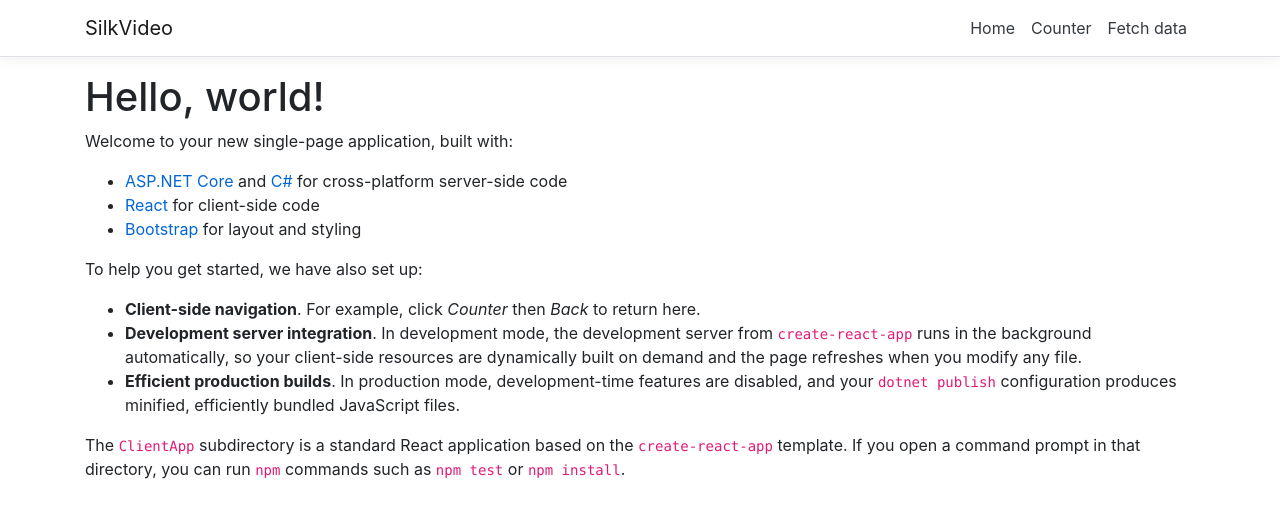
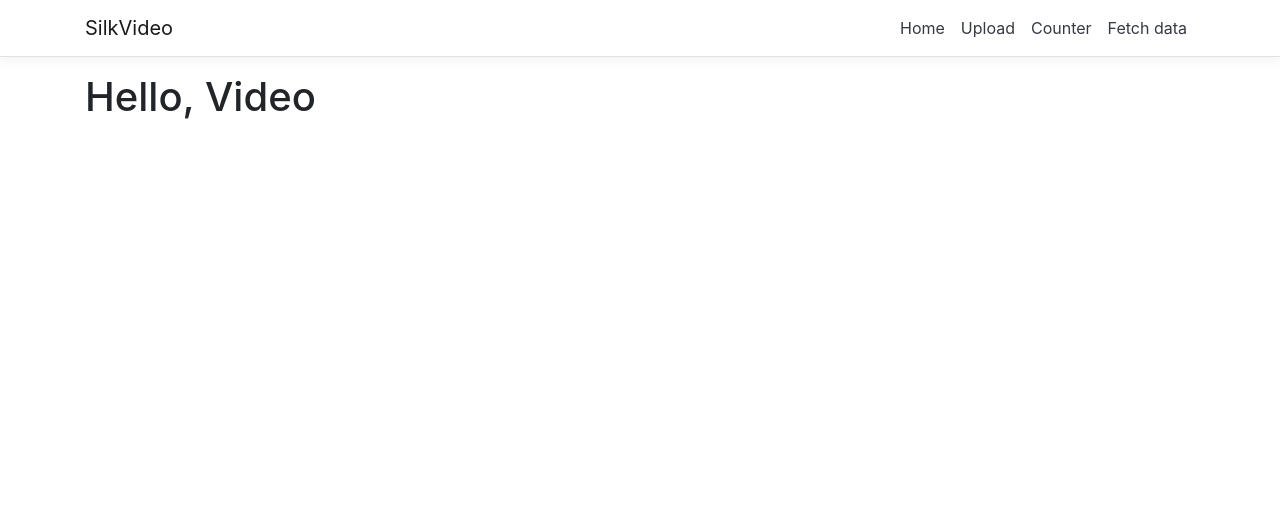
Before and after one commit to szkript/Streamistic, a React (Create React App) app in the folder SilkVideo/ClientApp/: page / in a window 1280 px wide. Shown: the top 518 px of the page. Built offline with nearby package versions, Linux system fonts and the light colour scheme.

Commit message:
upload page added into menu items

```diff
--- a/SilkVideo/ClientApp/src/App.js
+++ b/SilkVideo/ClientApp/src/App.js
@@ -4,18 +4,20 @@ import { Layout } from './components/Layout';
 import { Home } from './components/Home';
 import { FetchData } from './components/FetchData';
 import { Counter } from './components/Counter';
+import { Upload } from './components/Upload';
 
 import './custom.css'
 
 export default class App extends Component {
     static displayName = App.name;
 
-  render () {
+    render() {
         return (
             <Layout>
                 <Route exact path='/' component={Home} />
                 <Route path='/counter' component={Counter} />
                 <Route path='/fetch-data' component={FetchData} />
+                <Route path='/upload' component={Upload} />
             </Layout>
         );
     }
--- a/SilkVideo/ClientApp/src/components/Home.js
+++ b/SilkVideo/ClientApp/src/components/Home.js
@@ -6,20 +6,8 @@ export class Home extends Component {
   render () {
     return (
       <div>
-        <h1>Hello, world!</h1>
-        <p>Welcome to your new single-page application, built with:</p>
-        <ul>
-          <li><a href='https://get.asp.net/'>ASP.NET Core</a> and <a href='https://msdn.microsoft.com/en-us/library/67ef8sbd.aspx'>C#</a> for cross-platform server-side code</li>
-          <li><a href='https://facebook.github.io/react/'>React</a> for client-side code</li>
-          <li><a href='http://getbootstrap.com/'>Bootstrap</a> for layout and styling</li>
-        </ul>
-        <p>To help you get started, we have also set up:</p>
-        <ul>
-          <li><strong>Client-side navigation</strong>. For example, click <em>Counter</em> then <em>Back</em> to return here.</li>
-          <li><strong>Development server integration</strong>. In development mode, the development server from <code>create-react-app</code> runs in the background automatically, so your client-side resources are dynamically built on demand and the page refreshes when you modify any file.</li>
-          <li><strong>Efficient production builds</strong>. In production mode, development-time features are disabled, and your <code>dotnet publish</code> configuration produces minified, efficiently bundled JavaScript files.</li>
-        </ul>
-        <p>The <code>ClientApp</code> subdirectory is a standard React application based on the <code>create-react-app</code> template. If you open a command prompt in that directory, you can run <code>npm</code> commands such as <code>npm test</code> or <code>npm install</code>.</p>
+        <h1>Hello, Video</h1>
+
       </div>
     );
   }
--- a/SilkVideo/ClientApp/src/components/NavMenu.js
+++ b/SilkVideo/ClientApp/src/components/NavMenu.js
@@ -6,7 +6,7 @@ import './NavMenu.css';
 export class NavMenu extends Component {
     static displayName = NavMenu.name;
 
-  constructor (props) {
+    constructor(props) {
         super(props);
 
         this.toggleNavbar = this.toggleNavbar.bind(this);
@@ -15,13 +15,13 @@ export class NavMenu extends Component {
         };
     }
 
-  toggleNavbar () {
+    toggleNavbar() {
         this.setState({
             collapsed: !this.state.collapsed
         });
     }
 
-  render () {
+    render() {
         return (
             <header>
                 <Navbar className="navbar-expand-sm navbar-toggleable-sm ng-white border-bottom box-shadow mb-3" light>
@@ -32,6 +32,9 @@ export class NavMenu extends Component {
                             <ul className="navbar-nav flex-grow">
                                 <NavItem>
                                     <NavLink tag={Link} className="text-dark" to="/">Home</NavLink>
+                                </NavItem>
+                                <NavItem>
+                                    <NavLink tag={Link} className="text-dark" to="/uploader">Upload</NavLink>
                                 </NavItem>
                                 <NavItem>
                                     <NavLink tag={Link} className="text-dark" to="/counter">Counter</NavLink>
--- /dev/null
+++ b/SilkVideo/ClientApp/src/components/Upload.js
@@ -0,0 +1,31 @@
+import React, { Component } from 'react';
+
+export class Upload extends Component {
+  static displayName = Upload.name;
+
+  constructor(props) {
+    super(props);
+    this.state = { currentCount: 0 };
+    this.incrementCounter = this.incrementCounter.bind(this);
+  }
+
+  incrementCounter() {
+    this.setState({
+      currentCount: this.state.currentCount + 1
+    });
+  }
+
+  render() {
+    return (
+      <div>
+        <h1>Counter</h1>
+
+        <p>This is a simple example of a React component.</p>
+
+        <p aria-live="polite">Current count: <strong>{this.state.currentCount}</strong></p>
+
+        <button className="btn btn-primary" onClick={this.incrementCounter}>Increment</button>
+      </div>
+    );
+  }
+}
```
Also changed, not shown: 2 other files (tests, documents, lock files or other folders). Lines whose indentation alone changed are shown as unchanged.
